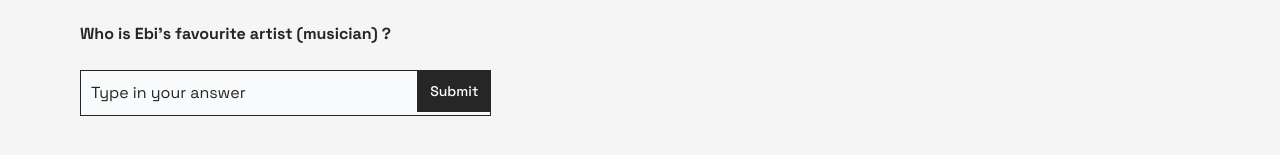
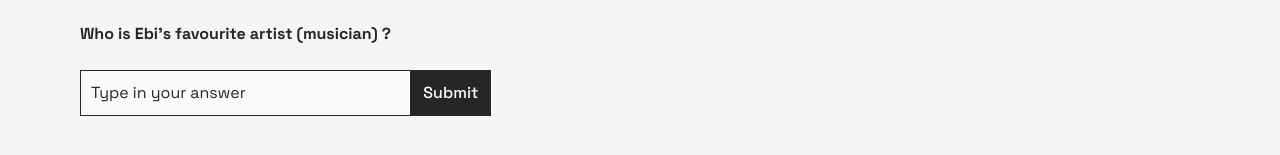
Before and after one commit to happi2206/airnomad, a Nuxt app: page / in a window 1280 px wide. Shown: the part 747-902 px from the top of the page. Built offline with nearby package versions, Linux system fonts and the light colour scheme.

Commit message:
fix: button

```diff
--- a/components/Input.vue
+++ b/components/Input.vue
@@ -27,7 +27,7 @@
             right-0
             py-2.5
             px-3
-            text-sm
+            text-base
             font-medium
             text-white
             bg-main
```
